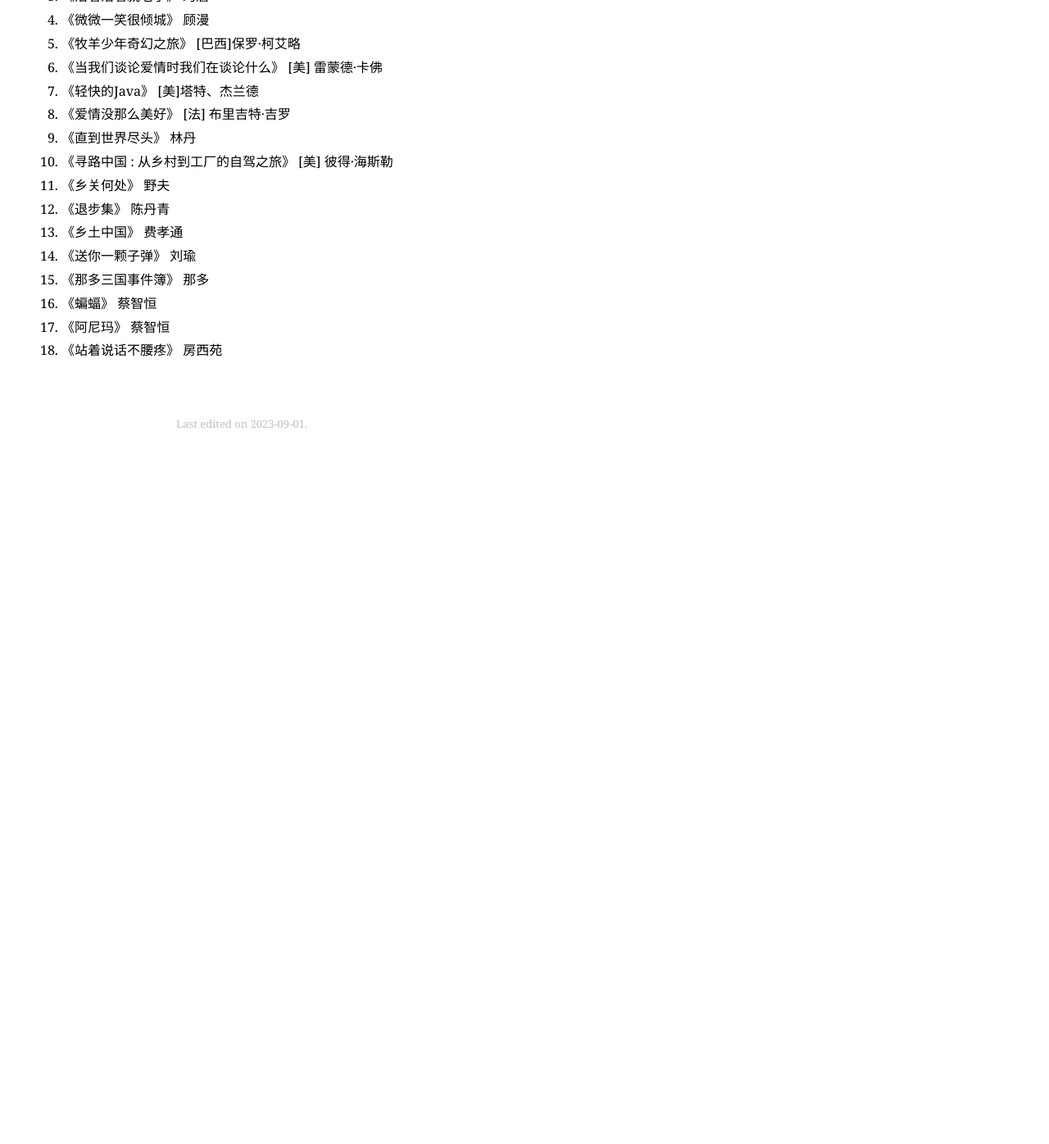
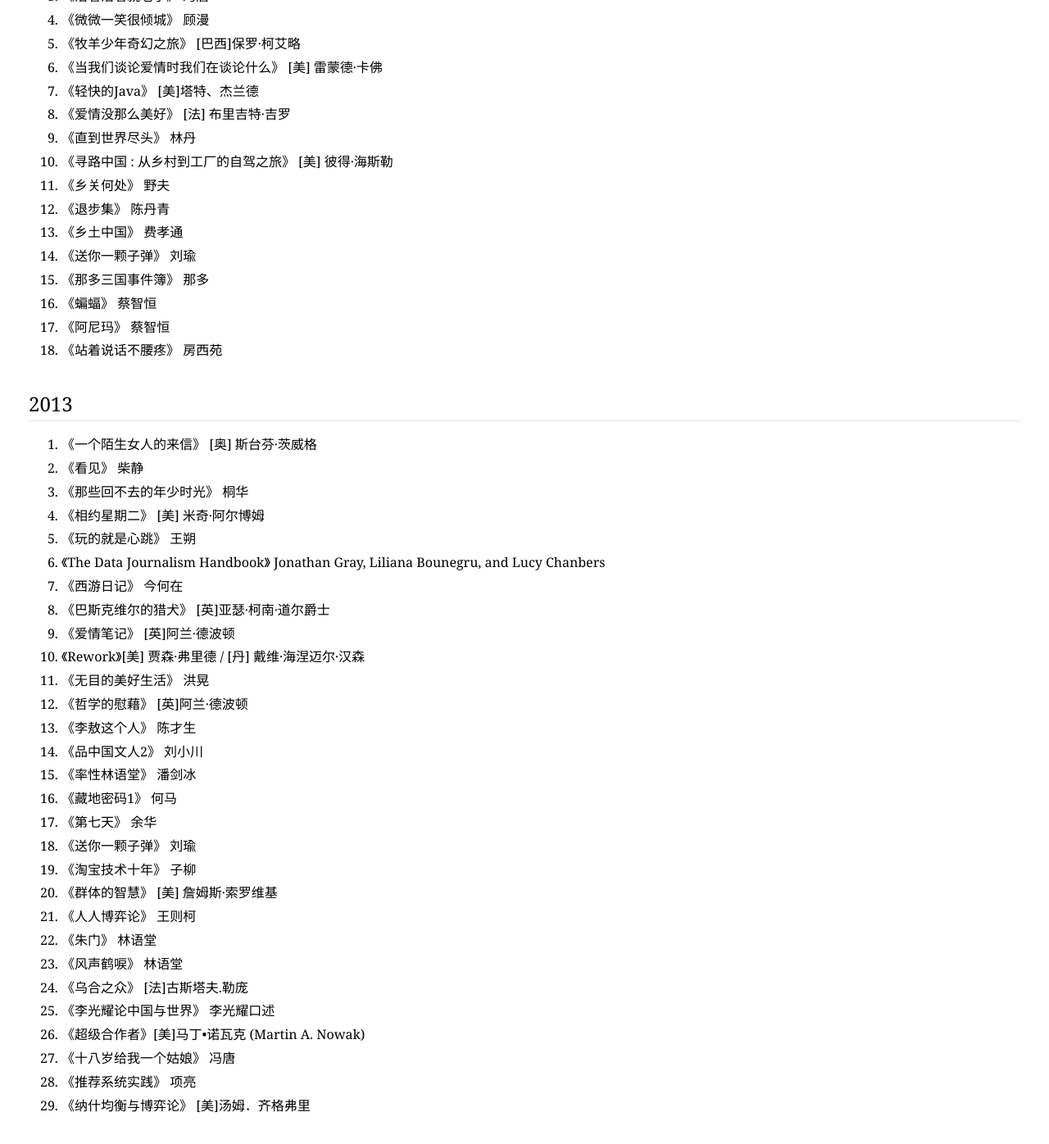
Before and after one commit to fs302/fs302.github.io, a Jekyll site: the page me/reading.html, which Jekyll copies as it is, in a window 1280 px wide and 1400 px high, scrolled down 4050 px. Shown: the top 1396 px of the window at 82% size. Built offline with Jekyll 4.4.1, drawn with Linux system fonts in a browser that asks for light colours; before the commit the page ends 4607 px from its top, so only the background shows below that.

Commit message:
add readings

```diff
--- a/me/reading.html
+++ b/me/reading.html
@@ -298,6 +298,67 @@
 <li><p>《站着说话不腰疼》 房西苑</p>
 </li>
 </ol>
+<h2>2013</h2>
+<ol>
+<li><p>《一个陌生女人的来信》 [奥] 斯台芬·茨威格</p>
+</li>
+<li><p>《看见》 柴静</p>
+</li>
+<li><p>《那些回不去的年少时光》 桐华</p>
+</li>
+<li><p>《相约星期二》 [美] 米奇·阿尔博姆</p>
+</li>
+<li><p>《玩的就是心跳》 王朔</p>
+</li>
+<li><p>《The Data Journalism Handbook》 Jonathan Gray, Liliana Bounegru, and Lucy Chanbers</p>
+</li>
+<li><p>《西游日记》 今何在</p>
+</li>
+<li><p>《巴斯克维尔的猎犬》 [英]亚瑟·柯南·道尔爵士</p>
+</li>
+<li><p>《爱情笔记》 [英]阿兰·德波顿</p>
+</li>
+<li><p>《Rework》[美] 贾森·弗里德 / [丹] 戴维·海涅迈尔·汉森</p>
+</li>
+<li><p>《无目的美好生活》 洪晃</p>
+</li>
+<li><p>《哲学的慰藉》 [英]阿兰·德波顿</p>
+</li>
+<li><p>《李敖这个人》 陈才生</p>
+</li>
+<li><p>《品中国文人2》 刘小川</p>
+</li>
+<li><p>《率性林语堂》 潘剑冰</p>
+</li>
+<li><p>《藏地密码1》 何马</p>
+</li>
+<li><p>《第七天》 余华</p>
+</li>
+<li><p>《送你一颗子弹》 刘瑜</p>
+</li>
+<li><p>《淘宝技术十年》 子柳</p>
+</li>
+<li><p>《群体的智慧》 [美] 詹姆斯·索罗维基</p>
+</li>
+<li><p>《人人博弈论》 王则柯</p>
+</li>
+<li><p>《朱门》 林语堂</p>
+</li>
+<li><p>《风声鹤唳》 林语堂</p>
+</li>
+<li><p>《乌合之众》 [法]古斯塔夫.勒庞</p>
+</li>
+<li><p>《李光耀论中国与世界》 李光耀口述</p>
+</li>
+<li><p>《超级合作者》[美]马丁•诺瓦克 (Martin A. Nowak)</p>
+</li>
+<li><p>《十八岁给我一个姑娘》 冯唐</p>
+</li>
+<li><p>《推荐系统实践》 项亮</p>
+</li>
+<li><p>《纳什均衡与博弈论》 [美]汤姆．齐格弗里</p>
+</li>
+</ol>
 </div> <!-- <div id="layout-content"> -->
 <div id="footer-container">
 <div id="footer">
```
Also changed, not shown: me/networks.html (deleted, +0 -117 lines), me/research.html (deleted, +0 -145 lines), 3 other files.
